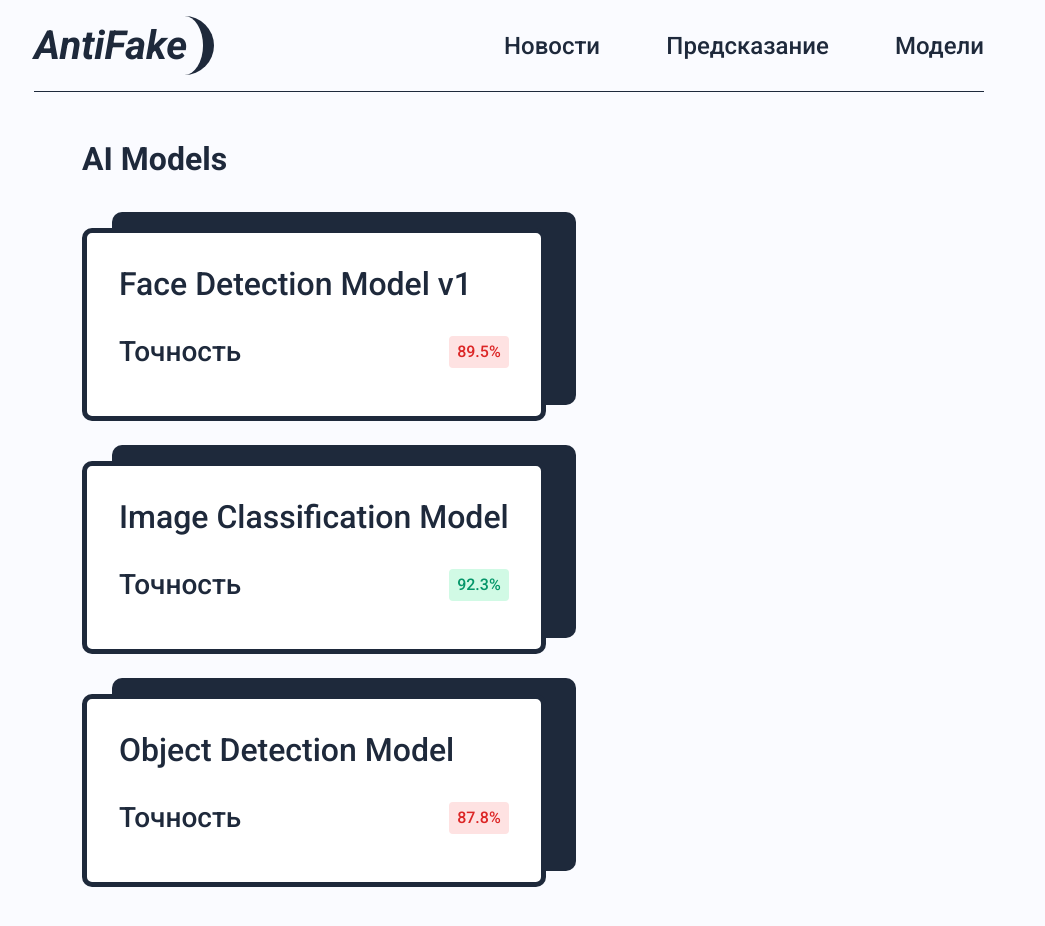
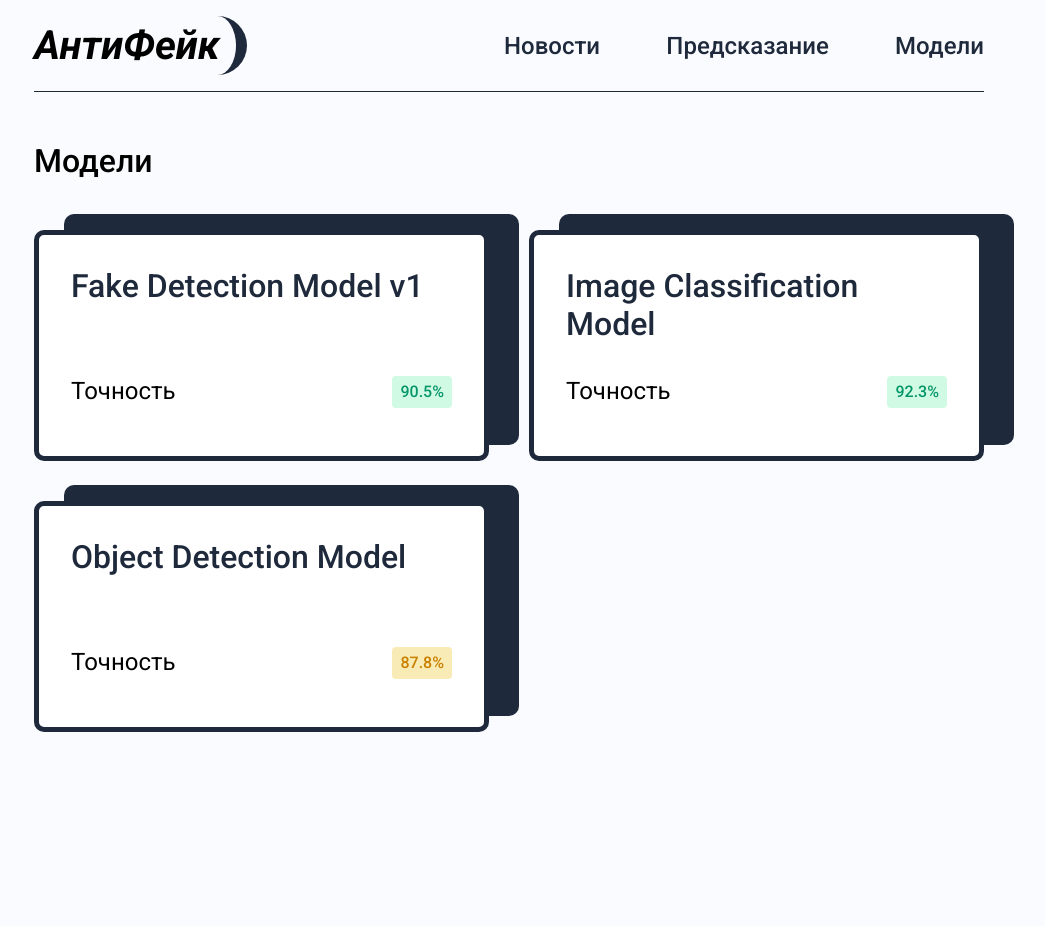
Before and after one commit to tonikofu/antifake-service-frontend, a React (Vite) app: page /models in a window 1280 px wide. Shown: the top 926 px of the page, without its empty margins (131-1176 px from the left). After the commit the page ends 828 px from the top, so only its background shows below. Built offline with nearby package versions, Linux system fonts and the light colour scheme.

Commit message:
feat: header navigation and russification

```diff
--- a/index.html
+++ b/index.html
@@ -10,7 +10,7 @@
     <meta charset="UTF-8" />
     <meta name="viewport" content="width=device-width, initial-scale=1.0" />
 
-    <title>AntiFake</title>
+    <title>АнтиФейк</title>
   </head>
   <body>
     <div id="root"></div>
--- a/src/components/header/Header.css
+++ b/src/components/header/Header.css
@@ -6,11 +6,11 @@
   width: 100%;
   max-width: 950px;
   margin: 0 auto;
-  border-bottom: 1px solid var(--secondary-color);
+  border-bottom: 1px solid var(--primary-color);
 }
 
 .header__title {
-  border-right: 11px solid var(--secondary-color);
+  border-right: 11px solid var(--primary-color);
   border-radius: 35px;
   padding: 0 var(--padding-xs) 0 0;
 }
@@ -32,13 +32,13 @@
   text-decoration: none;
   font-size: 24px;
   font-weight: 500;
-  color: var(--secondary-color);
+  color: var(--primary-color);
 }
 
 .header__nav-link-text:hover {
-  color: var(--secondary-color-hover);
+  color: var(--primary-color-hover);
 }
 
 .header__nav-link-text:active {
-  color: var(--secondary-color-on-click);
+  color: var(--primary-color-on-click);
 }
--- a/src/components/header/Header.tsx
+++ b/src/components/header/Header.tsx
@@ -1,4 +1,5 @@
 import React from "react";
+import { NavLink } from "react-router-dom";
 
 import "./Header.css";
 import { Typography } from "@/shared/ui/typography/Typography";
@@ -6,24 +7,39 @@ import { Typography } from "@/shared/ui/typography/Typography";
 const Header = () => {
   return (
     <header className="header">
-      <Typography.h1 className="header__title">AntiFake</Typography.h1>
+      <Typography.h1 className="header__title">АнтиФейк</Typography.h1>
 
       <nav className="header__nav">
         <ul className="header__nav-list">
           <li className="header__nav-item">
-            <a href="#" className="header__nav-link">
+            <NavLink
+              to="/news"
+              className={({ isActive }) =>
+                `header__nav-link ${isActive ? "header__nav-link--active" : ""}`
+              }
+            >
               <p className="header__nav-link-text">Новости</p>
-            </a>
+            </NavLink>
           </li>
           <li className="header__nav-item">
-            <a href="#" className="header__nav-link">
+            <NavLink
+              to="/prediction"
+              className={({ isActive }) =>
+                `header__nav-link ${isActive ? "header__nav-link--active" : ""}`
+              }
+            >
               <p className="header__nav-link-text">Предсказание</p>
-            </a>
+            </NavLink>
           </li>
           <li className="header__nav-item">
-            <a href="#" className="header__nav-link">
+            <NavLink
+              to="/models"
+              className={({ isActive }) =>
+                `header__nav-link ${isActive ? "header__nav-link--active" : ""}`
+              }
+            >
               <p className="header__nav-link-text">Модели</p>
-            </a>
+            </NavLink>
           </li>
         </ul>
       </nav>
--- a/src/components/model/ModelCard.css
+++ b/src/components/model/ModelCard.css
@@ -5,13 +5,14 @@
   display: flex;
   flex-direction: column;
   width: 100%;
-  box-shadow: 30px -16px var(--secondary-color);
-  border: 5px solid var(--secondary-color);
+  box-shadow: 30px -16px var(--primary-color);
+  border: 5px solid var(--primary-color);
   box-sizing: border-box;
+  justify-content: space-between;
 }
 
 .model-card__title {
-  color: var(--secondary-color);
+  color: var(--primary-color);
   padding: 0 0 var(--padding-xs);
   margin: 0;
 }
@@ -40,6 +41,6 @@
 }
 
 .model-card__status_medium {
-  background-color: var(--error-color-light);
-  color: var(--error-color);
+  background-color: var(--warning-color-light);
+  color: var(--warning-color);
 }
--- a/src/components/model/ModelCard.tsx
+++ b/src/components/model/ModelCard.tsx
@@ -14,7 +14,7 @@ const ModelCard = ({ name, accuracy }: ModelCardProps) => {
       </div>
       <div className="model-card__content">
         <div className="model-card__accuracy">
-          <Typography.h3>Точность</Typography.h3>
+          <Typography.h5>Точность</Typography.h5>
           <div
             className={`model-card__status ${accuracy >= 90 ? "model-card__status_high" : "model-card__status_medium"}`}
           >
--- a/src/components/news/NewsCard.css
+++ b/src/components/news/NewsCard.css
@@ -5,13 +5,13 @@
   display: flex;
   flex-direction: column;
   width: 100%;
-  box-shadow: 30px -16px var(--secondary-color);
-  border: 5px solid var(--secondary-color);
+  box-shadow: 30px -16px var(--primary-color);
+  border: 5px solid var(--primary-color);
   box-sizing: border-box;
 }
 
 .news-card__title {
-  color: var(--secondary-color);
+  color: var(--primary-color);
   padding: 0 0 var(--padding-xs);
 }
 
@@ -21,7 +21,7 @@
   width: 100%;
   height: 1px;
   margin: 0 0 var(--margin-xs);
-  background-color: var(--secondary-color);
+  background-color: var(--primary-color);
 }
 
 .news-card__content {
@@ -67,13 +67,13 @@
 }
 
 .news-card__button {
-  background-color: var(--secondary-color);
+  background-color: var(--primary-color);
 }
 
 .news-card__button:hover {
-  background-color: var(--secondary-color-hover);
+  background-color: var(--primary-color-hover);
 }
 
 .news-card__button:active {
-  background-color: var(--secondary-color-on-click);
+  background-color: var(--primary-color-on-click);
 }
--- a/src/components/news/NewsCard.tsx
+++ b/src/components/news/NewsCard.tsx
@@ -1,7 +1,6 @@
 import React from "react";
 import { useNavigate } from "react-router-dom";
 
-// import Button from "@/shared/ui/button/Button";
 import { Typography } from "@/shared/ui/typography/Typography";
 import { News } from "@/shared/types/news";
 
@@ -30,7 +29,7 @@ const NewsCard = ({ news }: NewsCardProps) => {
                 : "news-card__status_real"
             }`}
           >
-            {news.className}
+            {news.className === "FAKE" ? "ФЕЙК" : "ПРАВДА"}
           </span>
           <Typography.p>{news.probability.toFixed(1)}%</Typography.p>
         </div>
--- a/src/index.css
+++ b/src/index.css
@@ -1,16 +1,14 @@
 :root {
   /* Colors */
   --background-color: #fafbff;
-  --primary-color-dark: #4361ee;
-  --primary-color-dark-hover: #3b54d3;
-  --primary-color-dark-on-click: #2f44b0;
-  --primary-color-dark-disabled: #c8ccd6;
-  --secondary-color: #1e293b;
-  --secondary-color-hover: #334155;
-  --secondary-color-on-click: #0f172a;
-  --secondary-color-light: #94a3b8;
+  --primary-color: #1e293b;
+  --primary-color-hover: #334155;
+  --primary-color-on-click: #0f172a;
+  --primary-color-light: #94a3b8;
   --success-color: #059669;
   --success-color-light: #d1fae5;
+  --warning-color: #ca8000;
+  --warning-color-light: #f8ebb5;
   --error-color: #dc2626;
   --error-color-light: #fee2e2;
   --white-color: #ffffff;
--- a/src/pages/models/ModelsPage.css
+++ b/src/pages/models/ModelsPage.css
@@ -1,14 +1,15 @@
 .models-page {
-  padding: var(--padding-m);
+  width: 100%;
 }
 
 .models-page__title {
-  color: var(--secondary-color);
+  margin-top: var(--margin-m);
   margin-bottom: var(--margin-m);
 }
 
 .models-page__grid {
   display: grid;
-  grid-template-columns: repeat(auto-fill, minmax(300px, 1fr));
+  grid-template-columns: 1fr 1fr;
+  grid-template-rows: 1fr 1fr;
   gap: var(--gap-l);
 }
--- a/src/pages/models/ModelsPage.tsx
+++ b/src/pages/models/ModelsPage.tsx
@@ -1,12 +1,13 @@
 import React from "react";
 import ModelCard from "@/components/model/ModelCard";
 import "./ModelsPage.css";
+import { Typography } from "@/shared/ui/typography/Typography";
 
 // Моковые данные для моделей
 const mockModels = [
   {
-    name: "Face Detection Model v1",
-    accuracy: 89.5,
+    name: "Fake Detection Model v1",
+    accuracy: 90.5,
   },
   {
     name: "Image Classification Model",
@@ -21,7 +22,7 @@ const mockModels = [
 const ModelsPage: React.FC = () => {
   return (
     <div className="models-page">
-      <h1 className="models-page__title">AI Models</h1>
+      <Typography.h2 className="models-page__title">Модели</Typography.h2>
       <div className="models-page__grid">
         {mockModels.map((model, index) => (
           <ModelCard key={index} name={model.name} accuracy={model.accuracy} />
--- a/src/shared/ui/typography/Typography.module.css
+++ b/src/shared/ui/typography/Typography.module.css
@@ -31,6 +31,14 @@
   letter-spacing: 0;
 }
 
+.h_five {
+  font-size: 24px;
+  font-weight: 400;
+  line-height: 33px;
+  color: var(--secondary-color);
+  letter-spacing: 0;
+}
+
 .p {
   font-size: 20px;
   font-weight: 400;
--- a/src/shared/ui/typography/Typography.tsx
+++ b/src/shared/ui/typography/Typography.tsx
@@ -25,6 +25,10 @@ const H4 = ({ children, className }: TypographyProps) => {
   return <h4 className={classNames(styles.h_four, className)}>{children}</h4>;
 };
 
+const H5 = ({ children, className }: TypographyProps) => {
+  return <h5 className={classNames(styles.h_five, className)}>{children}</h5>;
+};
+
 const P = ({ children, className }: TypographyProps) => {
   return <p className={classNames(styles.p, className)}>{children}</p>;
 };
@@ -34,5 +38,6 @@ export const Typography = {
   h2: H2,
   h3: H3,
   h4: H4,
+  h5: H5,
   p: P,
 };
```
